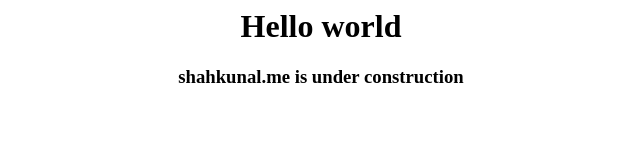
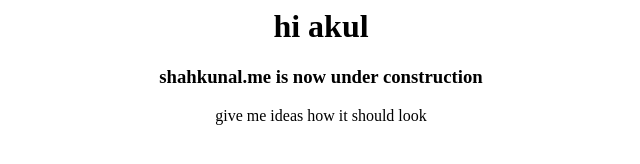
Before and after one commit to curiouskunal/curiouskunal.github.io, a plain HTML site: page index.html in a window 1280 px wide. Shown: the whole page, without its empty margins (319-959 px from the left). Drawn offline with Linux system fonts and the light colour scheme.

Commit message:
Updated to show Akul

```diff
--- a/index.html
+++ b/index.html
@@ -7,7 +7,9 @@
 	</head>
 
 	<body>
-			<h1> Hello world </h1>
-			<h3> shahkunal.me is under construction</h3>
+			<h1> hi akul </h1>
+			<h3> shahkunal.me is now under construction</h3>
+			<p> give me ideas how it should look </p>
+
 	</body>
 </html>
```
